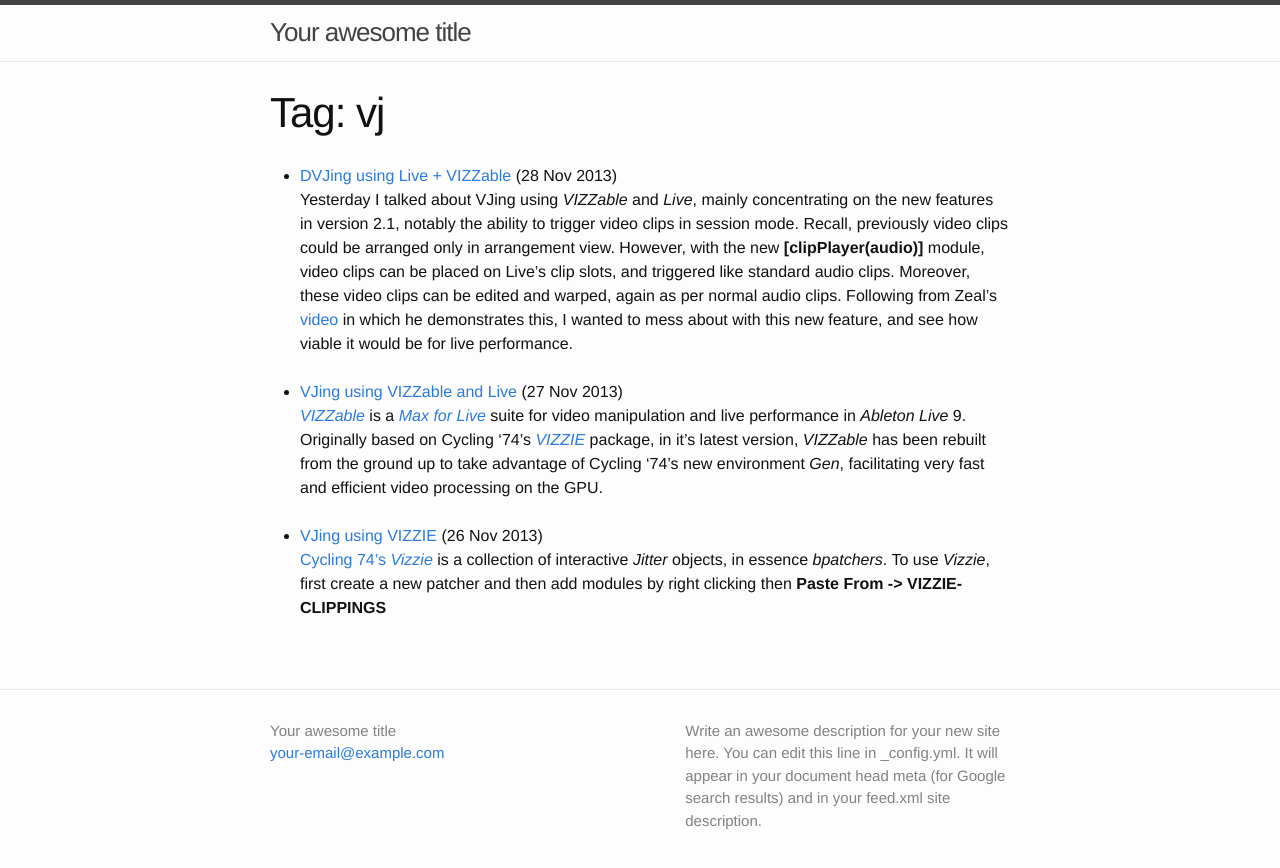
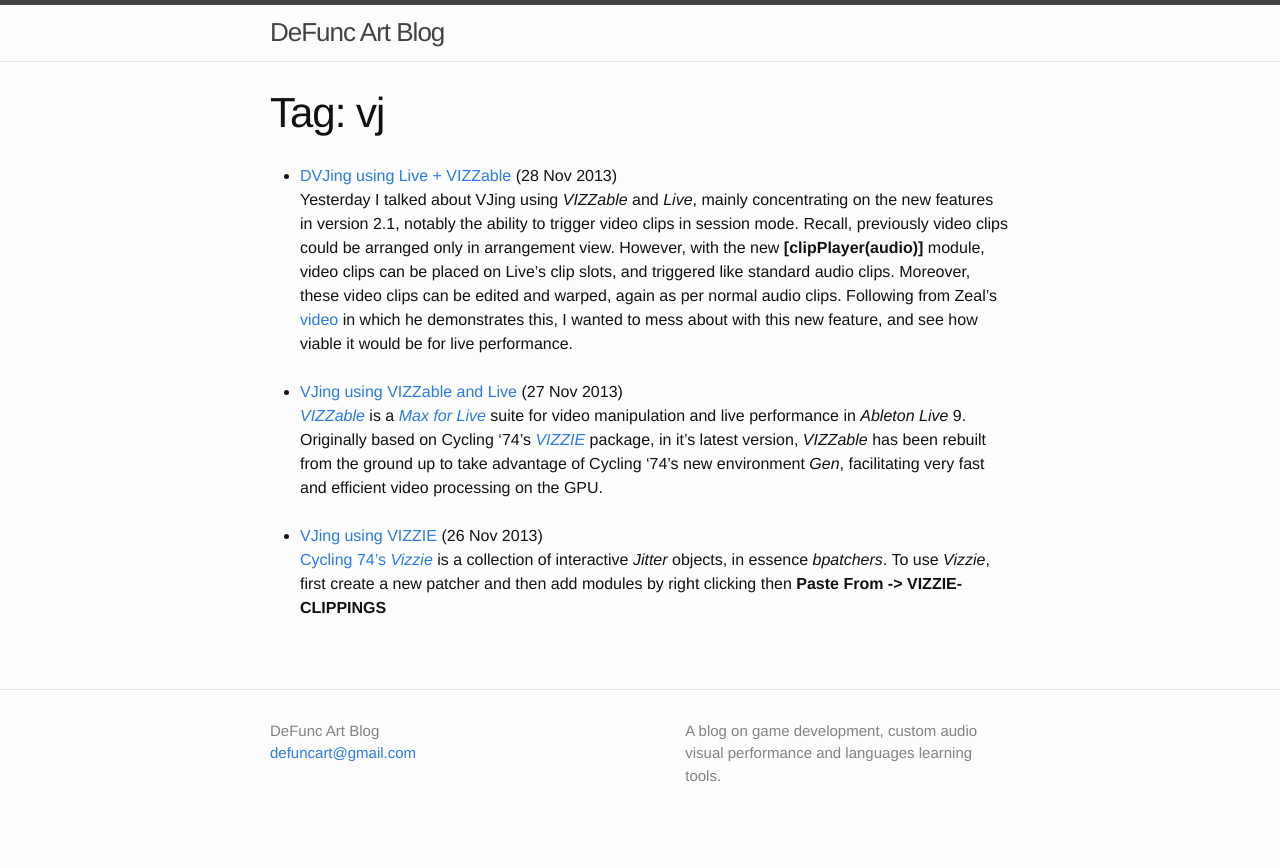
Before and after one commit to defuncart/blog, a Jekyll site: the page built from tags/vj.md, in a window 1280 px wide. Shown: the top 868 px of the page. Built offline with Jekyll 4.4.1, drawn with Linux system fonts in a browser that asks for light colours.

Commit message:
Updated config, scripts.

```diff
--- a/_config.yml
+++ b/_config.yml
@@ -13,16 +13,14 @@
 # you will see them accessed via {{ site.title }}, {{ site.email }}, and so on.
 # You can create any custom variable you would like, and they will be accessible
 # in the templates via {{ site.myvariable }}.
-title: Your awesome title
-email: your-email@example.com
+title: DeFunc Art Blog
+email: defuncart@gmail.com
 description: >- # this means to ignore newlines until "baseurl:"
-  Write an awesome description for your new site here. You can edit this
-  line in _config.yml. It will appear in your document head meta (for
-  Google search results) and in your feed.xml site description.
+  A blog on game development, custom audio visual performance and languages learning tools.
 baseurl: "" # the subpath of your site, e.g. /blog
 url: "" # the base hostname & protocol for your site, e.g. http://example.com
-twitter_username: jekyllrb
-github_username:  jekyll
+twitter_username: defuncart
+github_username:  defuncart
 
 # Build settings
 markdown: kramdown
--- a/_layouts/home.html
+++ b/_layouts/home.html
@@ -10,7 +10,7 @@
   {{ content }}
 
   {% if site.posts.size > 0 %}
-  <h2 class="post-list-heading">{{ page.list_title | default: "Posts" }}</h2>
+  <h2 class="post-list-heading">{{ page.list_title | default: "Posts" }} &emsp; <a href="{{ site.url }}/Tags">Tags</a></h2>
     <ul class="post-list">
       {% for post in site.posts %}
         <li>
--- a/_scripts/PrintAllTagsToConsole.py
+++ b/_scripts/PrintAllTagsToConsole.py
@@ -4,10 +4,6 @@
 import os
 
 # directory variables
-# current_dir = os.getcwd()
-# posts_dir = os.path.join(current_dir, "_posts")
-# tags_dir = os.path.join(current_dir, "tags")
-
 posts_dir = '../_posts/'
 tags_dir = '../tags/'
 
```
Also changed, not shown: _scripts/GenerateTagPages.py (+13 -25 lines), tags/vj.md (+0 -5 lines).
